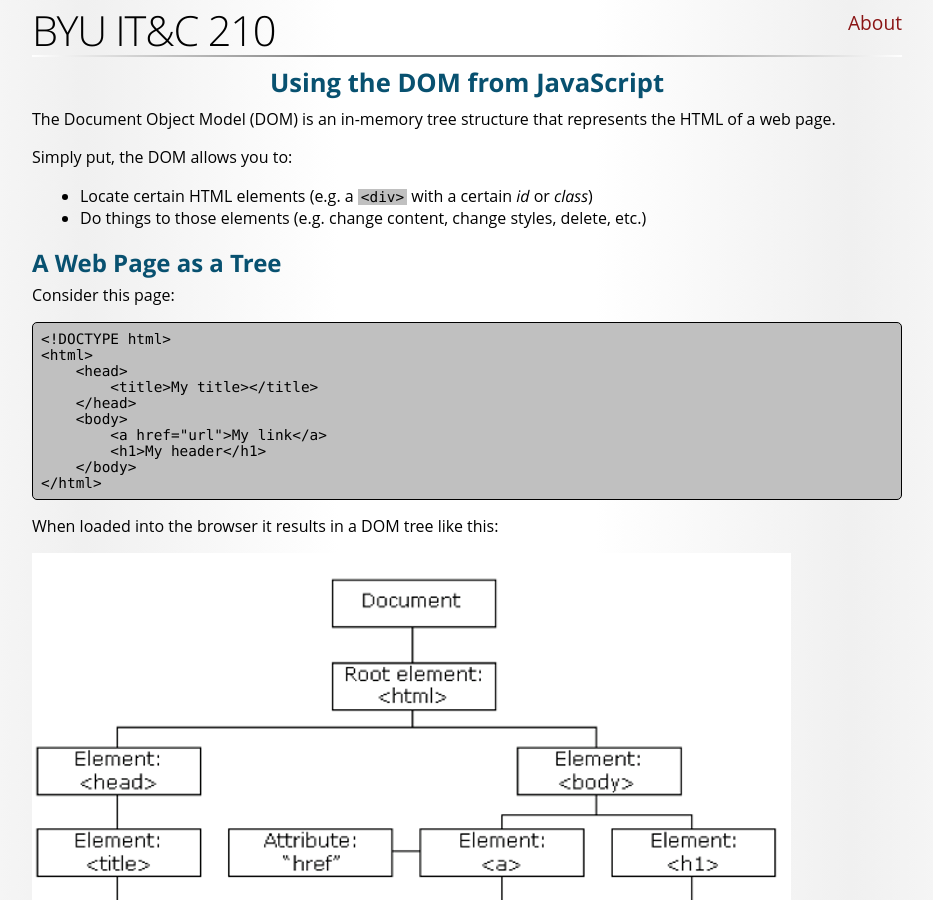
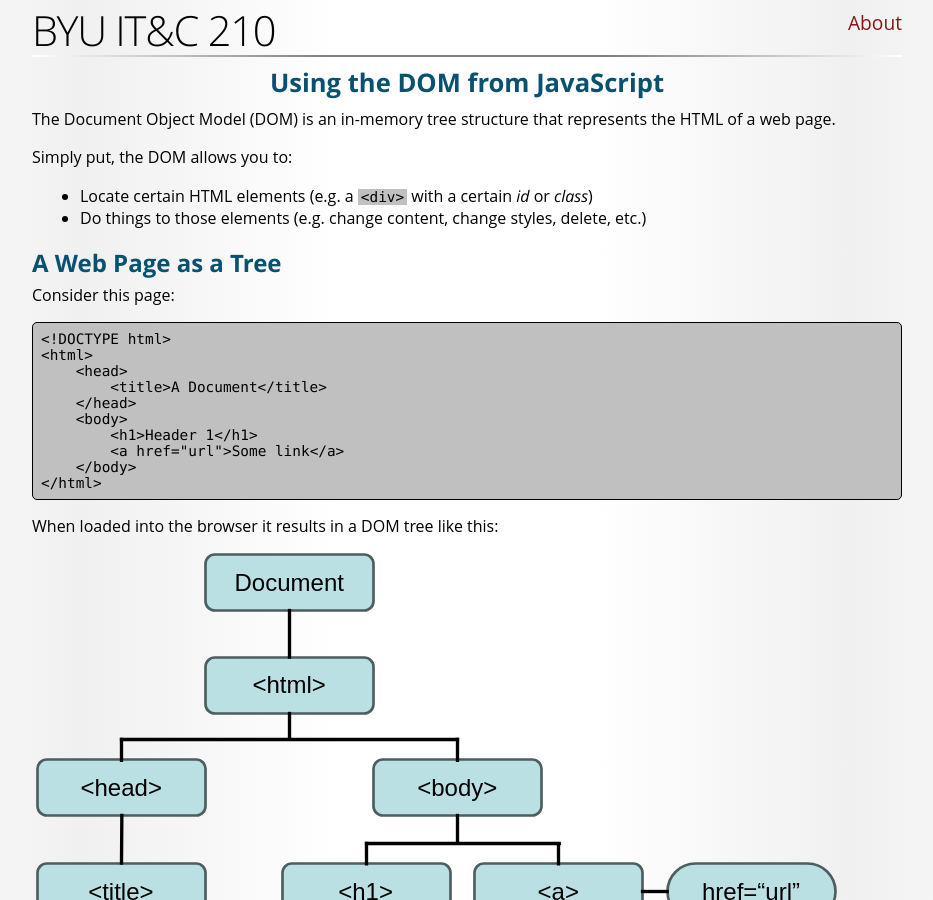
Before and after one commit to BYU-ITC-210/BYU-ITC-210.github.io, a Jekyll site: the page built from walkthrough/JsAndDom.md, in a window 1280 px wide and 900 px high. Shown: the whole window, without its empty margins (173-1106 px from the left). Built offline with Jekyll 4.4.1, drawn with Linux system fonts in a browser that asks for light colours; some web fonts are replaced.

Commit message:
Update DOM Walkthrough

````diff
--- a/walkthrough/JsAndDom.md
+++ b/walkthrough/JsAndDom.md
@@ -15,18 +15,18 @@ Consider this page:
 <!DOCTYPE html>
 <html>
     <head>
-        <title>My title></title>
+        <title>A Document</title>
     </head>
     <body>
-        <a href="url">My link</a>
-        <h1>My header</h1>
+        <h1>Header 1</h1>
+        <a href="url">Some link</a>
     </body>
 </html>
 ```
 
 When loaded into the browser it results in a DOM tree like this:
 
-![The DOM interpreted as a tree diagram](/images/DomTree.png)
+![The DOM interpreted as a tree diagram](DomTree.svg)
 
 ## Setup
 
````
Also changed, not shown: walkthrough/DomTree.svg (added).
